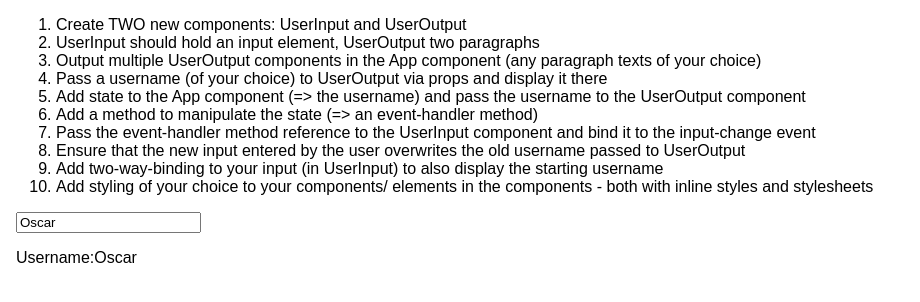
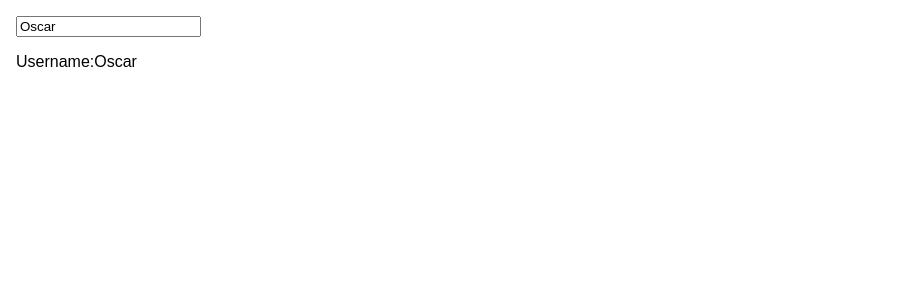
Before and after one commit to syedraza04/my-app, a React (Create React App) app: page / in a window 1280 px wide. Shown: the top 302 px of the page, without its empty margins (0-920 px from the left). Built offline with nearby package versions, Linux system fonts and the light colour scheme.

Commit message:
changed the state object

```diff
--- a/src/App.js
+++ b/src/App.js
@@ -5,39 +5,35 @@
 
 class App extends Component {
   state={
-    username:{
-      name:'Oscar'
-    }
+    username:'Oscar'
   };
 
   changeState(event){
       this.setState({
-          username:{
-              name:event.target.value
-          }
+          username:event.target.value
       })
   }
 
   render() {
     return (
       <div className="App">
-        <ol>
-          <li>Create TWO new components: UserInput and UserOutput</li>
-          <li>UserInput should hold an input element, UserOutput two paragraphs</li>
-          <li>Output multiple UserOutput components in the App component (any paragraph texts of your choice)</li>
-          <li>Pass a username (of your choice) to UserOutput via props and display it there</li>
-          <li>Add state to the App component (=> the username) and pass the username to the UserOutput component</li>
-          <li>Add a method to manipulate the state (=> an event-handler method)</li>
-          <li>Pass the event-handler method reference to the UserInput component and bind it to the input-change event</li>
-          <li>Ensure that the new input entered by the user overwrites the old username passed to UserOutput</li>
-          <li>Add two-way-binding to your input (in UserInput) to also display the starting username</li>
-          <li>Add styling of your choice to your components/ elements in the components - both with inline styles and stylesheets</li>
-        </ol>
+        {/*<ol>*/}
+          {/*<li>Create TWO new components: UserInput and UserOutput</li>*/}
+          {/*<li>UserInput should hold an input element, UserOutput two paragraphs</li>*/}
+          {/*<li>Output multiple UserOutput components in the App component (any paragraph texts of your choice)</li>*/}
+          {/*<li>Pass a username (of your choice) to UserOutput via props and display it there</li>*/}
+          {/*<li>Add state to the App component (=> the username) and pass the username to the UserOutput component</li>*/}
+          {/*<li>Add a method to manipulate the state (=> an event-handler method)</li>*/}
+          {/*<li>Pass the event-handler method reference to the UserInput component and bind it to the input-change event</li>*/}
+          {/*<li>Ensure that the new input entered by the user overwrites the old username passed to UserOutput</li>*/}
+          {/*<li>Add two-way-binding to your input (in UserInput) to also display the starting username</li>*/}
+          {/*<li>Add styling of your choice to your components/ elements in the components - both with inline styles and stylesheets</li>*/}
+        {/*</ol>*/}
         <UserInput
         click={this.changeState.bind(this)}
-        value={this.state.username.name}/>
+        value={this.state.username}/>
         <UserOutput
-           name={this.state.username.name}
+           name={this.state.username}
            onClick={this.changeState}
         />
       </div>
```
